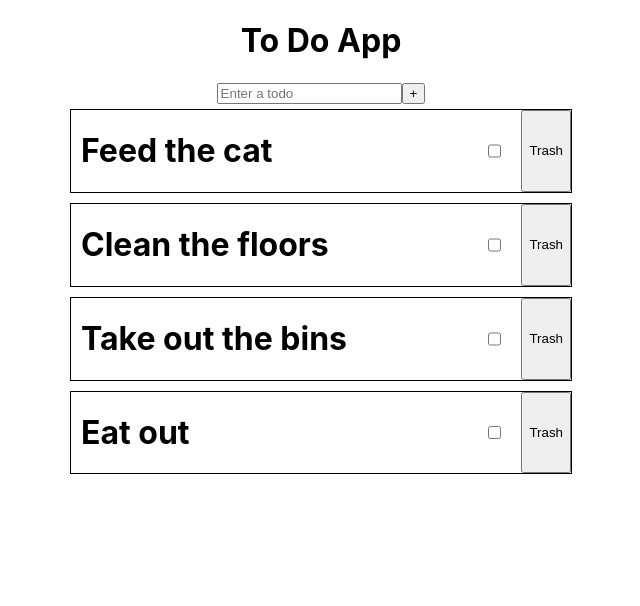
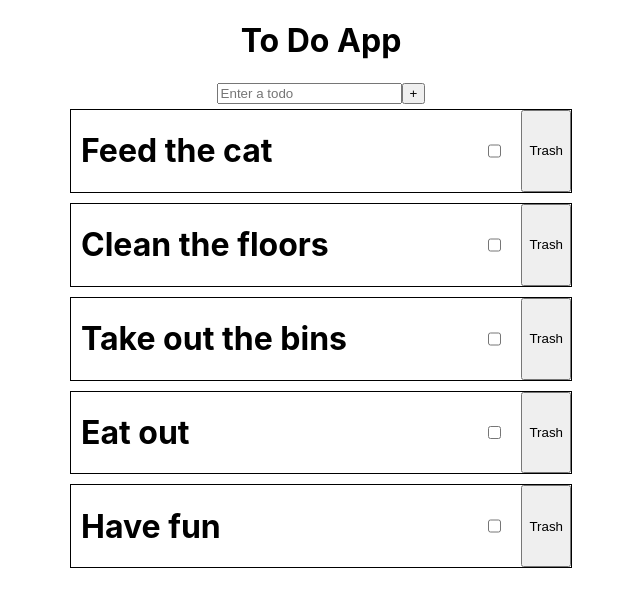
Before and after one commit to chinapicke/todo-app, a React (Create React App) app: page / in a window 1280 px wide. Shown: the top 606 px of the page, without its empty margins (319-959 px from the left). Built offline with nearby package versions, Linux system fonts and the light colour scheme; data requests are answered from the project's data file.

Commit message:
patch functioning

```diff
--- a/src/APIrequest.js
+++ b/src/APIrequest.js
@@ -1,10 +1,8 @@
-
-const APIrequest = async(url='', optionsObj= null, errMsg=null) => {
+const APIrequest = async(url='', optionsObj=null, errMsg= null) => {
     try{
         const response = await fetch(url, optionsObj);
-        // if (!response.ok) {throw Error('Did not recieve expected data');
-        const data = await response.json();
-      }
+        if (!response.ok) throw Error('Please reload app');
+    }
       catch(err){
         errMsg = err.message;
       }
--- a/src/App.js
+++ b/src/App.js
@@ -41,6 +41,8 @@ getURL()
     console.log(newTodo)
     setList([...list, newTodo])
 
+
+    // post request allows to create a new request by adding new data to the json file
     const postOptions= {
       method:'POST',
       headers:{'Content-Type':'application/json'},
@@ -67,12 +69,27 @@ getURL()
    setList(removeSelected)
   }
 
-  const handleChecked = (id)=>{
+  const handleChecked = async (id)=>{
     // map through list items and checked that item.id matches the id that was clicked, if it does match change key value checked to the opposite of what it currently is;
     // if it does not match, return item as it is
-    const checked = list.map((item)=> item.id === id ? {...item, checked:!item.checked} :{...item})
-    console.log(checked)
-    setList(checked)
+    const checked = list.map((item)=> item.id === id ? {...item, checked:!item.checked} :item);
+    setList(checked);
+
+    const updatedObj = checked.filter((item)=> item.id === id);
+
+    // had to change id numbers in json to string as json-server does not take in non-strings
+
+    const updateOptionsRequest= {
+      method:'PATCH',
+      headers:{'Content-Type':'application/json'},
+      body: JSON.stringify({checked: updatedObj[0].checked})
+    };
+    console.log(updateOptionsRequest)
+    const requestURL = `${APIUrl}/${id}`;
+    const result = await APIrequest(requestURL, updateOptionsRequest);
+    if (result) setError(result);
+
+
   }
 
   return (
--- a/src/db.json
+++ b/src/db.json
@@ -1,23 +1,28 @@
 {
   "list": [
     {
-      "id": 1,
+      "id": "1",
       "todo": "Feed the cat",
       "checked": false
     },
     {
-      "id": 2,
+      "id": "2",
       "todo": "Clean the floors",
       "checked": false
     },
     {
-      "id": 3,
+      "id": "3",
       "todo": "Take out the bins",
       "checked": false
     },
     {
-      "id": 4,
+      "id": "4",
       "todo": "Eat out",
+      "checked": false
+    },
+    {
+      "id": "5",
+      "todo": "Have fun",
       "checked": false
     }
   ]
```
